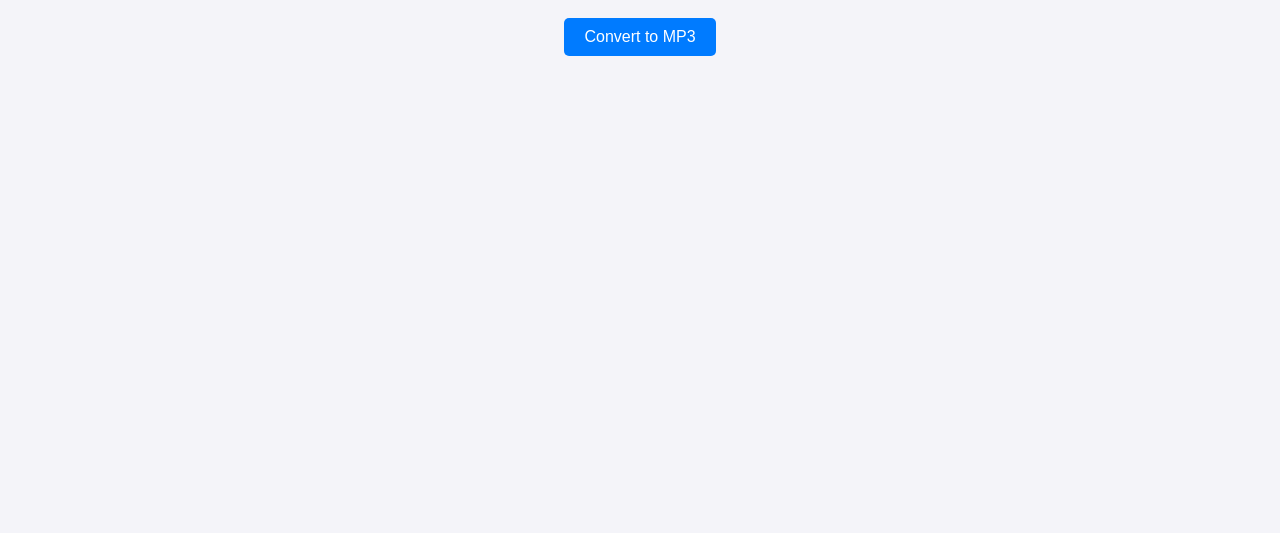
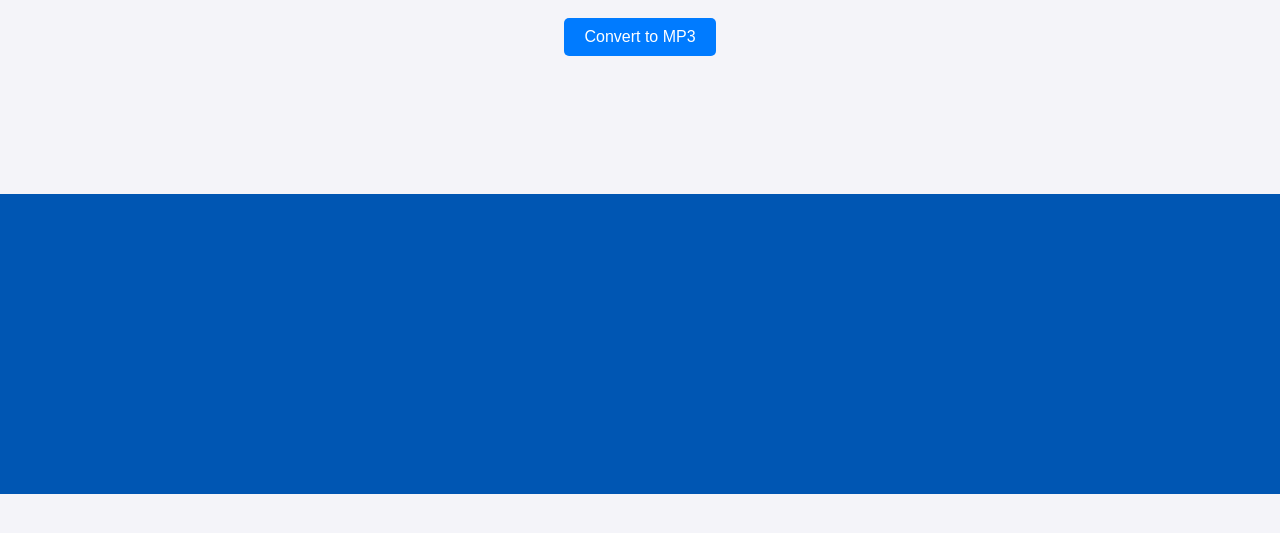
Before and after one commit to Snarenkumar/Text-to-voice-testing, a Node server app: page / in a window 1280 px wide. Shown: the part 254-787 px from the top of the page. Run offline with Node 20, Linux system fonts and the light colour scheme.

Commit message:
adding few chages in the files

```diff
--- a/package.json
+++ b/package.json
@@ -13,6 +13,7 @@
     "body-parser": "^1.20.3",
     "ejs": "^3.1.10",
     "express": "^4.21.2",
-    "gtts": "^0.2.1"
+    "gtts": "^0.2.1",
+    "texttospeach": "file:"
   }
 }
--- a/views/index.ejs
+++ b/views/index.ejs
@@ -40,6 +40,12 @@
         button:hover {
             background-color: #0056b3;
         }
+        .foot {
+            background-color: #0056b3;
+            height: 300px;
+            margin-top: 138px;
+            width: 100%;
+        }
     </style>
 </head>
 <body>
@@ -54,5 +60,10 @@
         <br><br>
         <button type="submit">Convert to MP3</button>
     </form>
+
+    <footer class="foot">
+
+
+    </footer>
 </body>
 </html>
```
Also changed, not shown: 1 other file.
